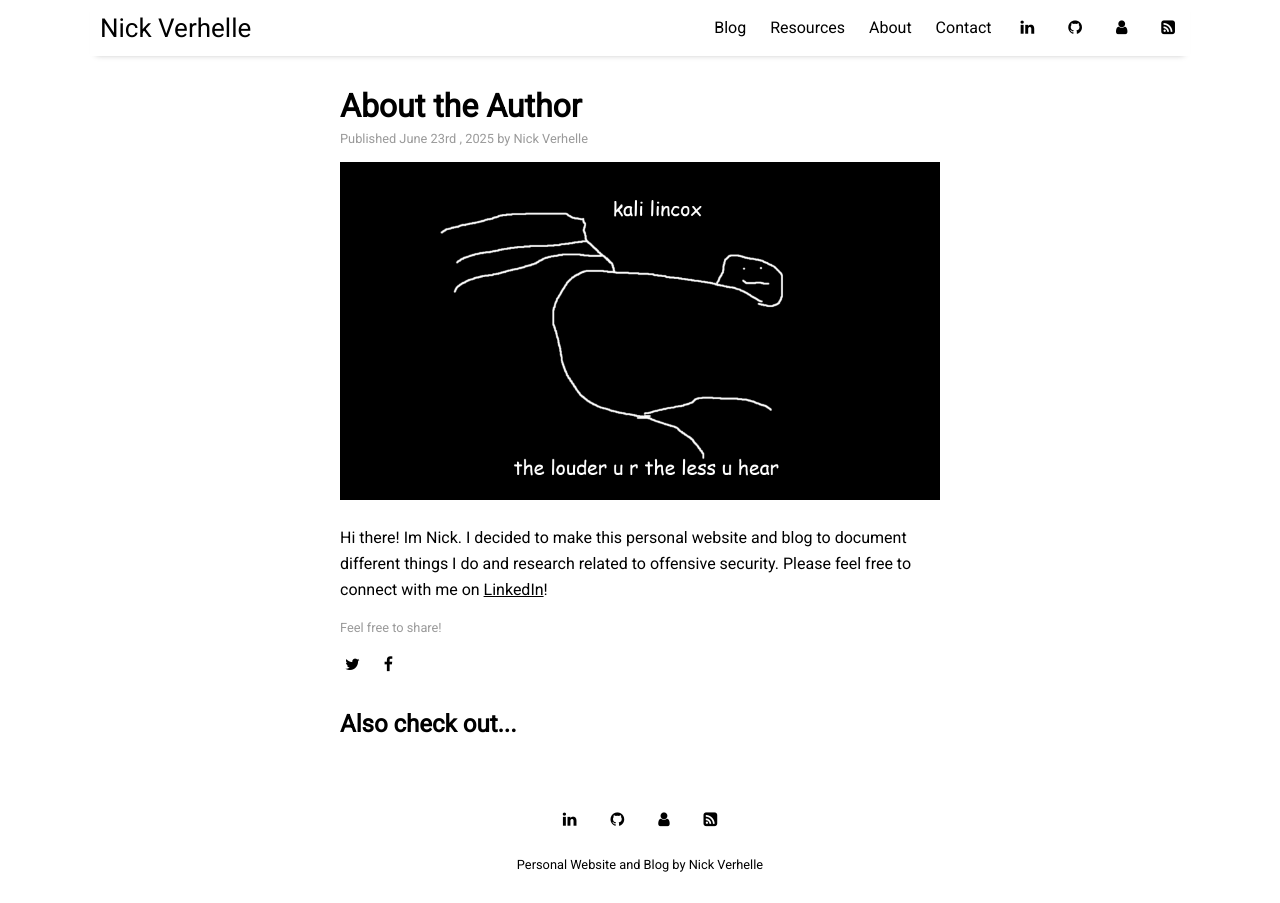
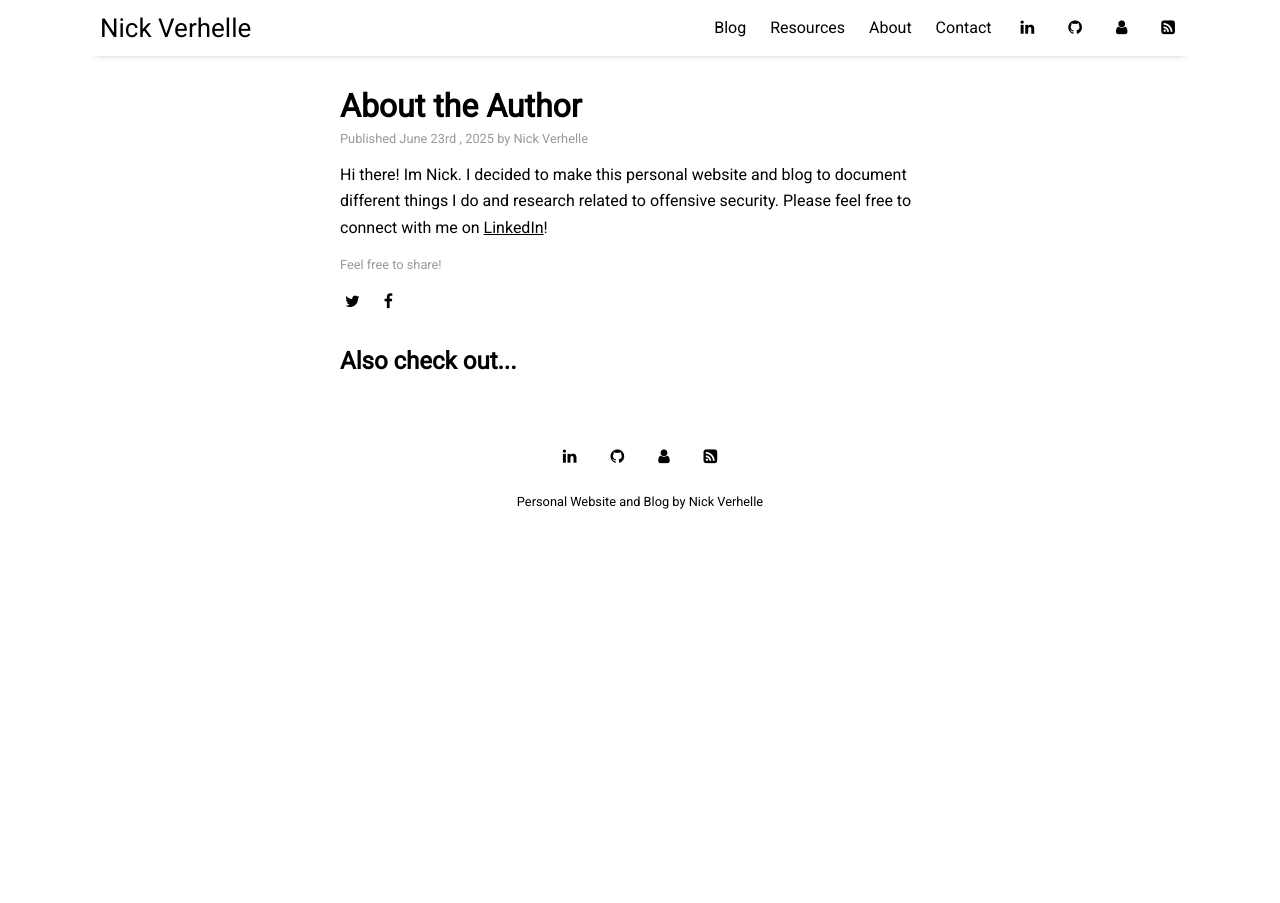
Before and after one commit to BulldawgHacks/bulldawghacks.github.io, a Jekyll site: the page built from _posts/2025-06-23-about-the-author.md, in a window 1280 px wide. Built offline with Jekyll 4.4.1, drawn with Linux system fonts in a browser that asks for light colours; nearby versions of some CDN libraries.

Commit message:
Remove readme, image

```diff
--- a/_posts/2025-06-23-about-the-author.md
+++ b/_posts/2025-06-23-about-the-author.md
@@ -4,7 +4,6 @@ title: "About the Author"
 author: "Nick Verhelle"
 categories: blog
 tags: [blog]
-image: kali-meme.jpg
 ---
 
 Hi there! Im Nick. I decided to make this personal website and blog to document different things I do and research related to offensive security. Please feel free to connect with me on [LinkedIn](https://www.linkedin.com/in/nick-verhelle/)!
```
Also changed, not shown: README.md (deleted).
